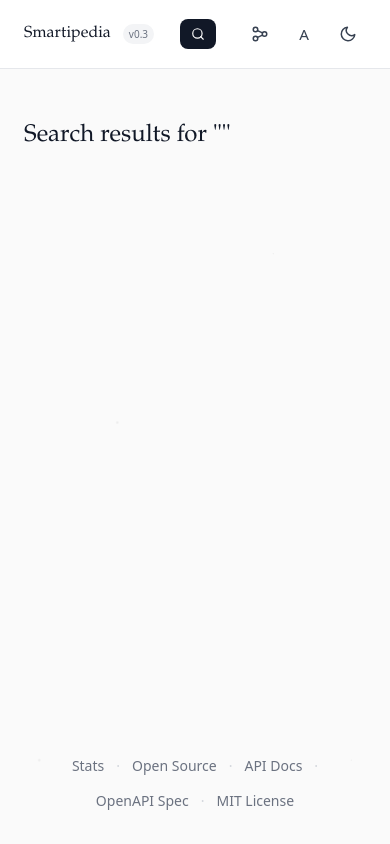
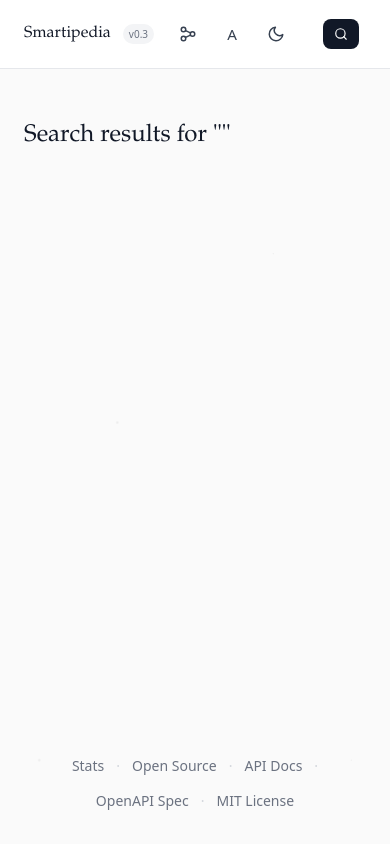
Before and after one commit to sksareen/smartipedia, a FastAPI app: page /search in a window 390 px wide. Run offline with FastAPI, Linux system fonts and the light colour scheme; parts of the project's set-up code (start-up, migrations or seed data) failed here and were passed over.

Commit message:
Move mobile search button to far right of nav bar
Reorder nav sections on mobile so nav-center (search) comes after
nav-right, placing the search pill as the rightmost element.

Co-Authored-By: Claude Opus 4.6 (1M context) <noreply@anthropic.com>

```diff
--- a/backend/app/templates/base.html
+++ b/backend/app/templates/base.html
@@ -54,8 +54,8 @@
     </script>
     {% endblock %}
 
-    <link rel="stylesheet" href="/static/css/style.css?v=5">
-    <script src="/static/js/smartipedia.js?v=5"></script>
+    <link rel="stylesheet" href="/static/css/style.css?v=6">
+    <script src="/static/js/smartipedia.js?v=6"></script>
     <script src="https://unpkg.com/htmx.org@2.0.4"></script>
     {% if umami_script %}
     <script defer src="https://analytics.smartipedia.com/script.js" data-website-id="{{ umami_website_id }}"></script>
--- a/static/css/style.css
+++ b/static/css/style.css
@@ -1614,6 +1614,19 @@ body {
     .hero .version-badge { margin-left: 0; margin-top: 0.5rem; }
     .nav-logo { font-size: 1rem; }
     .version-badge { font-size: 0.625rem; padding: 0.125rem 0.375rem; }
+    .nav-inner {
+        display: flex;
+        flex-wrap: wrap;
+    }
+    .nav-center {
+        order: 3;
+        display: flex;
+    }
+    .nav-right {
+        order: 2;
+        flex: 1;
+        justify-content: flex-end;
+    }
     .nav-search-btn {
         min-width: unset;
         padding: 0.5rem 0.7rem;
@@ -1621,7 +1634,7 @@ body {
         background: #111827;
         color: #fff;
         border-radius: 8px;
-        order: 1;
+        margin-left: 0.4rem;
     }
     .nav-search-btn svg { stroke: #fff; }
     .dark .nav-search-btn {
```
